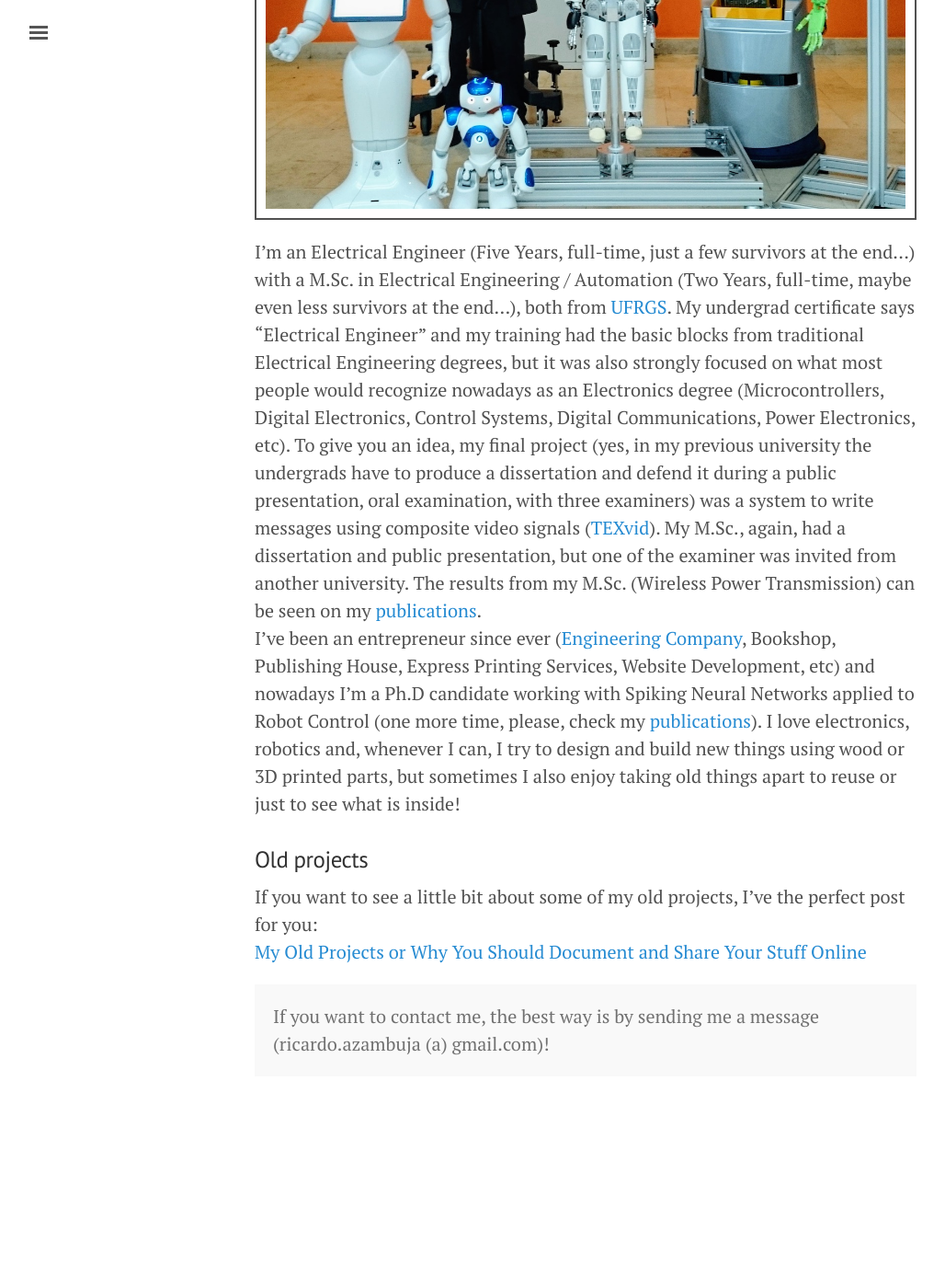
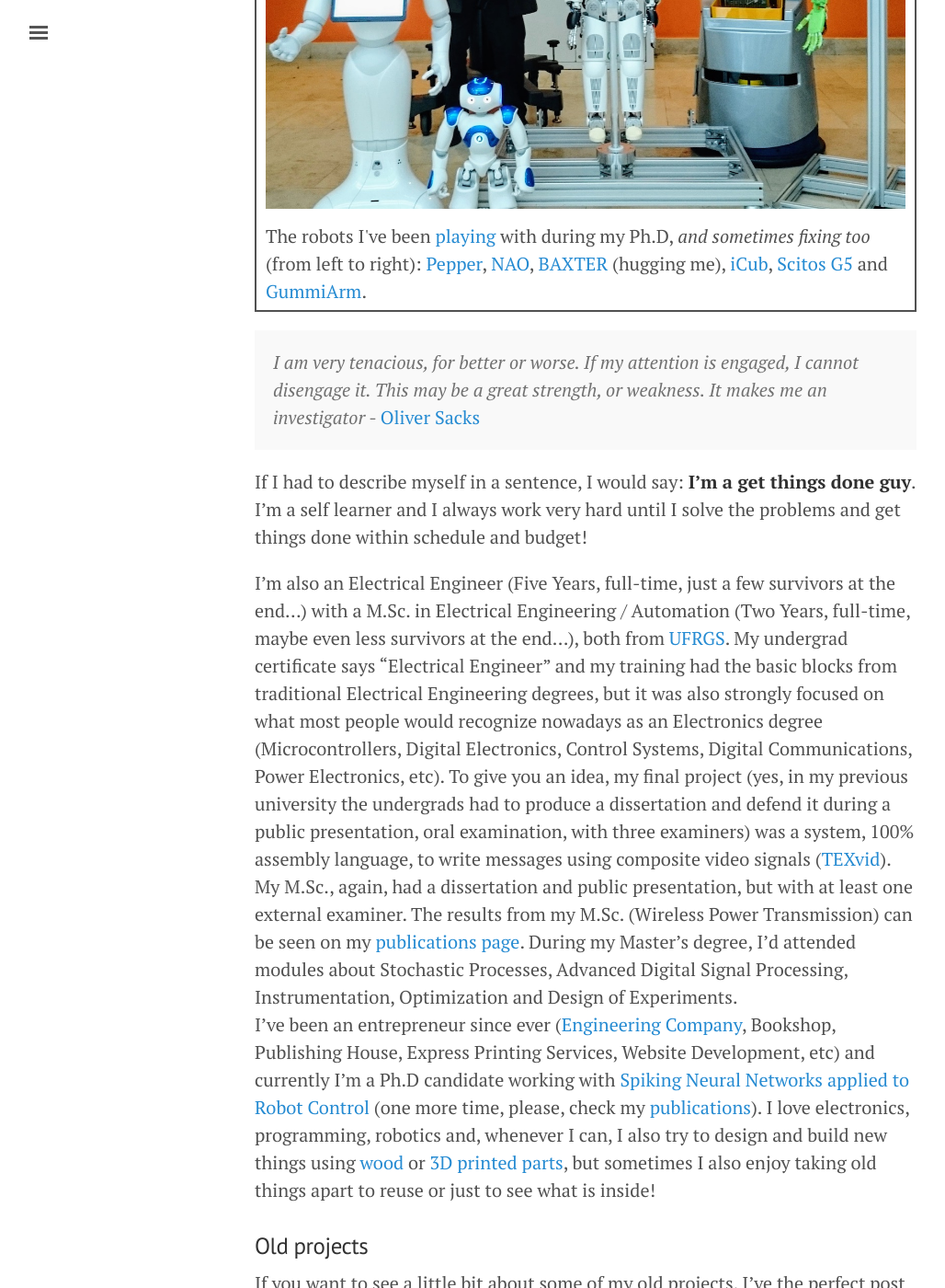
Before and after one commit to ricardodeazambuja/ricardodeazambuja.github.io, a Jekyll site: the page built from _pages/about.md, in a window 1280 px wide and 1400 px high, scrolled down 672 px. Shown: the whole window at 92% size, without its empty margins (3-1031 px from the left). Built offline with Jekyll 4.4.1, drawn with Linux system fonts in a browser that asks for light colours; before the commit the page ends 1922 px from its top, so only the background shows below that; some of the changed text lies outside the part shown.

Commit message:
Little tweaks

```diff
--- a/_pages/about.md
+++ b/_pages/about.md
@@ -3,15 +3,24 @@ layout: page
 title: About...
 ---
 ## ...This Website
-On this website, I'll try to present some of the things I'm currently working on and also some of my old projects. As an Engineer, I'm always looking forward learning and trying new things. So, I hope you will enjoy it!
+On this website, I'll present some of the things I'm currently working on and also some of my old projects. As an Engineer, I'm always looking forward learning and trying new things. So, I hope you will enjoy it!
 
 <a id="me"></a><!-- Idea from=> http://stackoverflow.com/a/15617813 -->
 ## ...Me
 <figure>
   <img src="{{ site.url }}/public/images/me_and_robots_full.jpg?style=centerme" alt="Me!">
+  <figcaption>The robots I've been <a href="https://www.youtube.com/watch?v=ZhhRfQ5l3qE">playing</a> with during my Ph.D, <i>and sometimes fixing too</i> (from left to right): <a href="https://www.ald.softbankrobotics.com/en/cool-robots/pepper">Pepper</a>, <a href="https://www.ald.softbankrobotics.com/en/cool-robots/nao">NAO</a>, <a href="http://www.rethinkrobotics.com/baxter/">BAXTER</a> (hugging me), <a href="http://www.icub.org/">iCub</a>, <a href="http://www.metralabs.com/en/research">Scitos G5</a> and <a href="http://mstoelen.github.io/GummiArm/">GummiArm</a>.</figcaption>
 </figure>
-I'm an Electrical Engineer (Five Years, full-time, just a few survivors at the end...) with a M.Sc. in Electrical Engineering / Automation (Two Years, full-time, maybe even less survivors at the end...), both from [UFRGS](http://www.ufrgs.br/english/home). My undergrad certificate says "Electrical Engineer" and my training had the basic blocks from traditional Electrical Engineering degrees, but it was also strongly focused on what most people would recognize nowadays as an Electronics degree (Microcontrollers, Digital Electronics, Control Systems, Digital Communications, Power Electronics, etc). To give you an idea, my final project (yes, in my previous university the undergrads have to produce a dissertation and defend it during a public presentation, oral examination, with three examiners) was a system to write messages using composite video signals ([TEXvid](https://github.com/ricardodeazambuja/TEXvid)). My M.Sc., again, had a dissertation and public presentation, but one of the examiner was invited from another university. The results from my M.Sc. (Wireless Power Transmission) can be seen on my [publications](../publications/).
-I've been an entrepreneur since ever ([Engineering Company](http://ricardodeazambuja.com/azamec/index_e.html), Bookshop, Publishing House, Express Printing Services, Website Development, etc) and nowadays I'm a Ph.D candidate working with Spiking Neural Networks applied to Robot Control (one more time, please, check my [publications](../publications/)). I love electronics, robotics and, whenever I can, I try to design and build new things using wood or 3D printed parts, but sometimes I also enjoy taking old things apart to reuse or just to see what is inside!
+
+<div class="message">
+<i>I am very tenacious, for better or worse. If my attention is engaged, I cannot disengage it. This may be a great strength, or weakness. It makes me an investigator</i>
+- <a href="https://www.scientificamerican.com/article/oliver-sacks-who-depicted-brain-disorder-sufferers-humanity-dies/">Oliver Sacks</a>
+</div>
+
+If I had to describe myself in a sentence, I would say: **I'm a get things done guy**. I'm a self learner and I always work very hard until I solve the problems and get things done within schedule and budget!
+
+I'm also an Electrical Engineer (Five Years, full-time, just a few survivors at the end...) with a M.Sc. in Electrical Engineering / Automation (Two Years, full-time, maybe even less survivors at the end...), both from [UFRGS](http://www.ufrgs.br/english/home). My undergrad certificate says "Electrical Engineer" and my training had the basic blocks from traditional Electrical Engineering degrees, but it was also strongly focused on what most people would recognize nowadays as an Electronics degree (Microcontrollers, Digital Electronics, Control Systems, Digital Communications, Power Electronics, etc). To give you an idea, my final project (yes, in my previous university the undergrads had to produce a dissertation and defend it during a public presentation, oral examination, with three examiners) was a system, 100% assembly language, to write messages using composite video signals ([TEXvid](https://github.com/ricardodeazambuja/TEXvid)). My M.Sc., again, had a dissertation and public presentation, but with at least one external examiner. The results from my M.Sc. (Wireless Power Transmission) can be seen on my [publications page](../publications/). During my Master's degree, I'd attended modules about Stochastic Processes, Advanced Digital Signal Processing, Instrumentation, Optimization and Design of Experiments.
+I've been an entrepreneur since ever ([Engineering Company](http://ricardodeazambuja.com/azamec/index_e.html), Bookshop, Publishing House, Express Printing Services, Website Development, etc) and currently I'm a Ph.D candidate working with [Spiking Neural Networks applied to Robot Control](https://www.youtube.com/watch?v=nCmFuZGmz8k) (one more time, please, check my [publications](../publications/)). I love electronics, programming, robotics and, whenever I can, I also try to design and build new things using [wood](../public/images/MyRadialRouter.jpg?style=centerme) or [3D printed parts](http://www.thingiverse.com/ricardodeazambuja/designs), but sometimes I also enjoy taking old things apart to reuse or just to see what is inside!
 
 <a id="old_projects"></a>
 ### Old projects
```
Also changed, not shown: _pages/publications.md (+4 -4 lines).
